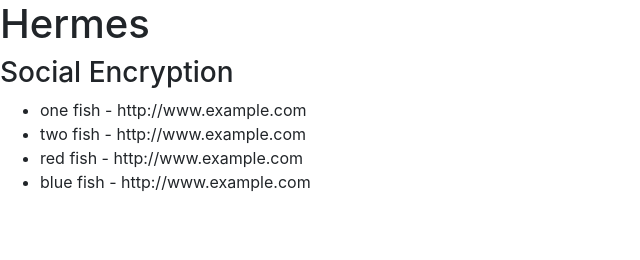
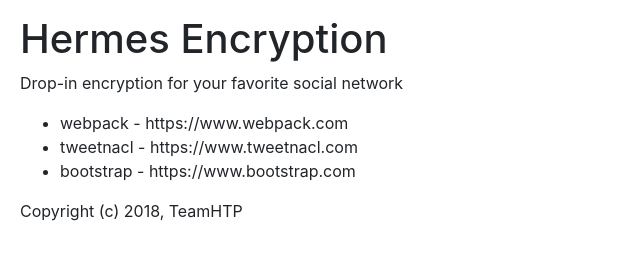
Before and after one commit to TeamHTP/hermes-chrome-extension, a website built with webpack: page popup.html in a window 1280 px wide. Shown: the whole page, without its empty margins (0-640 px from the left). Built offline with nearby package versions, Linux system fonts and the light colour scheme.

Commit message:
popup bootstrap skeleton

```diff
--- a/popup.html
+++ b/popup.html
@@ -2,15 +2,21 @@
 <html>
     <head>
         <link rel="stylesheet" href="https://stackpath.bootstrapcdn.com/bootstrap/4.1.3/css/bootstrap.min.css" integrity="sha384-MCw98/SFnGE8fJT3GXwEOngsV7Zt27NXFoaoApmYm81iuXoPkFOJwJ8ERdknLPMO" crossorigin="anonymous">
+        <style>
+            body {
+                min-width: 400px;
+                padding: 15px 20px 5px 20px;
+            }
+        </style>
     </head>
     <body>
-        <h1>Hermes</h1>
-        <h3>Social Encryption</h3>
+        <h1>Hermes Encryption</h1>
+        <p>Drop-in encryption for your favorite social network</p>
         <ul>
-            <li>one fish - http://www.example.com</li>
-            <li>two fish - http://www.example.com</li>
-            <li>red fish - http://www.example.com</li>
-            <li>blue fish - http://www.example.com</li>
+            <li>webpack - https://www.webpack.com</li>
+            <li>tweetnacl - https://www.tweetnacl.com</li>
+            <li>bootstrap - https://www.bootstrap.com</li>
         </ul>
+        <p>Copyright (c) 2018, TeamHTP</p>
     </body>
 </html>
```
